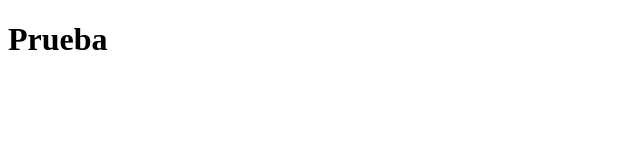
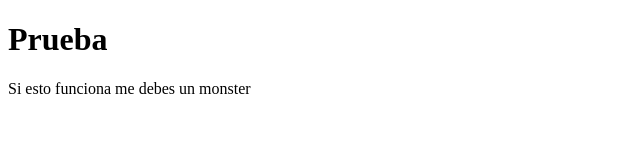
Before and after one commit to Yagami1304/Invitacion-Boda, a plain HTML site: page index.html in a window 1280 px wide. Shown: the whole page, without its empty margins (0-640 px from the left). Drawn offline with Linux system fonts and the light colour scheme.

Commit message:
Agregado contenido

```diff
--- a/index.html
+++ b/index.html
@@ -7,5 +7,6 @@
 </head>
 <body>
     <h1>Prueba</h1>
+    <p>Si esto funciona me debes un monster</p>
 </body>
 </html>
```
